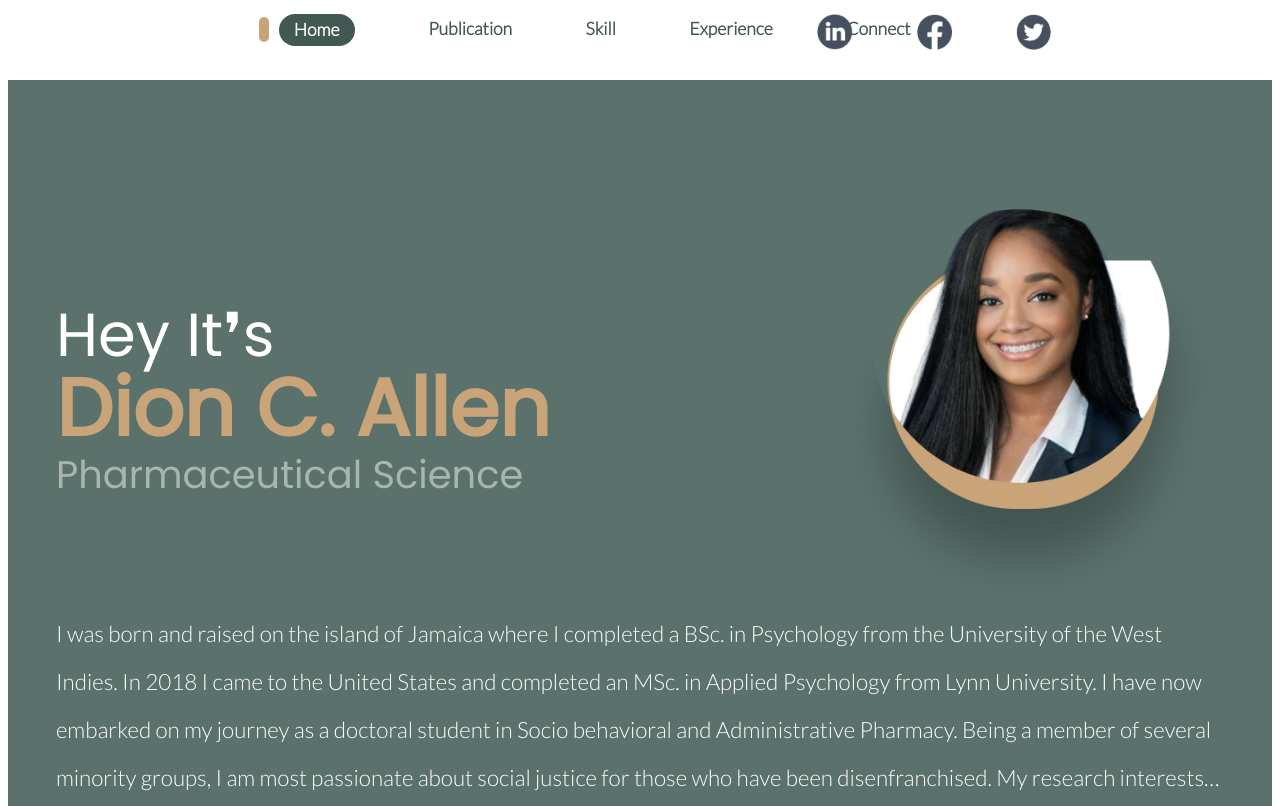
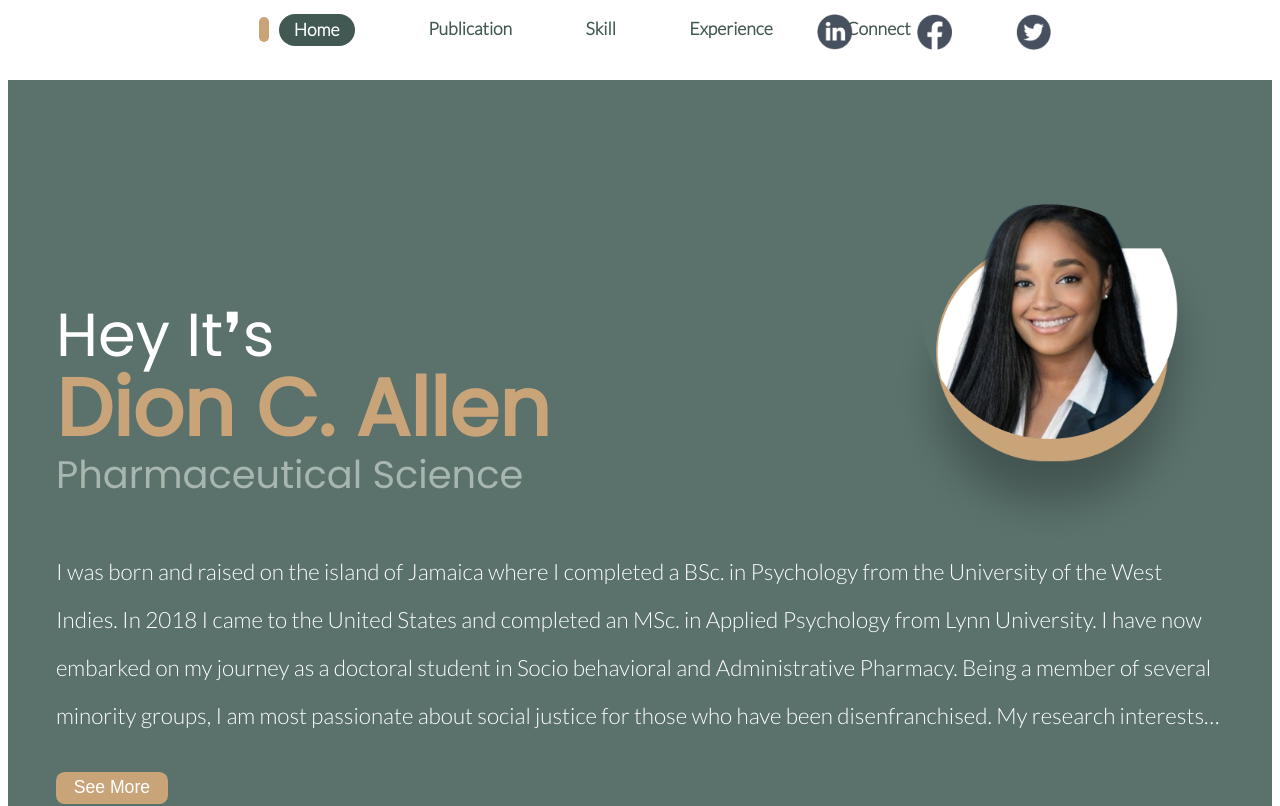
Before and after one commit to CodeinnHQ/Dion-Portfolio, a React (Create React App) app: page / in a window 1280 px wide. Shown: the top 806 px of the page. Built offline with nearby package versions, Linux system fonts and the light colour scheme.

Commit message:
css tweak

```diff
--- a/src/index.css
+++ b/src/index.css
@@ -327,7 +327,7 @@ a:active {
     font-size: var(--medium-responsive);
   }
   .intro-section-main img {
-    width: 35%;
+    width: 30%;
     height: auto;
     padding-top: 2rem;
   }
```
